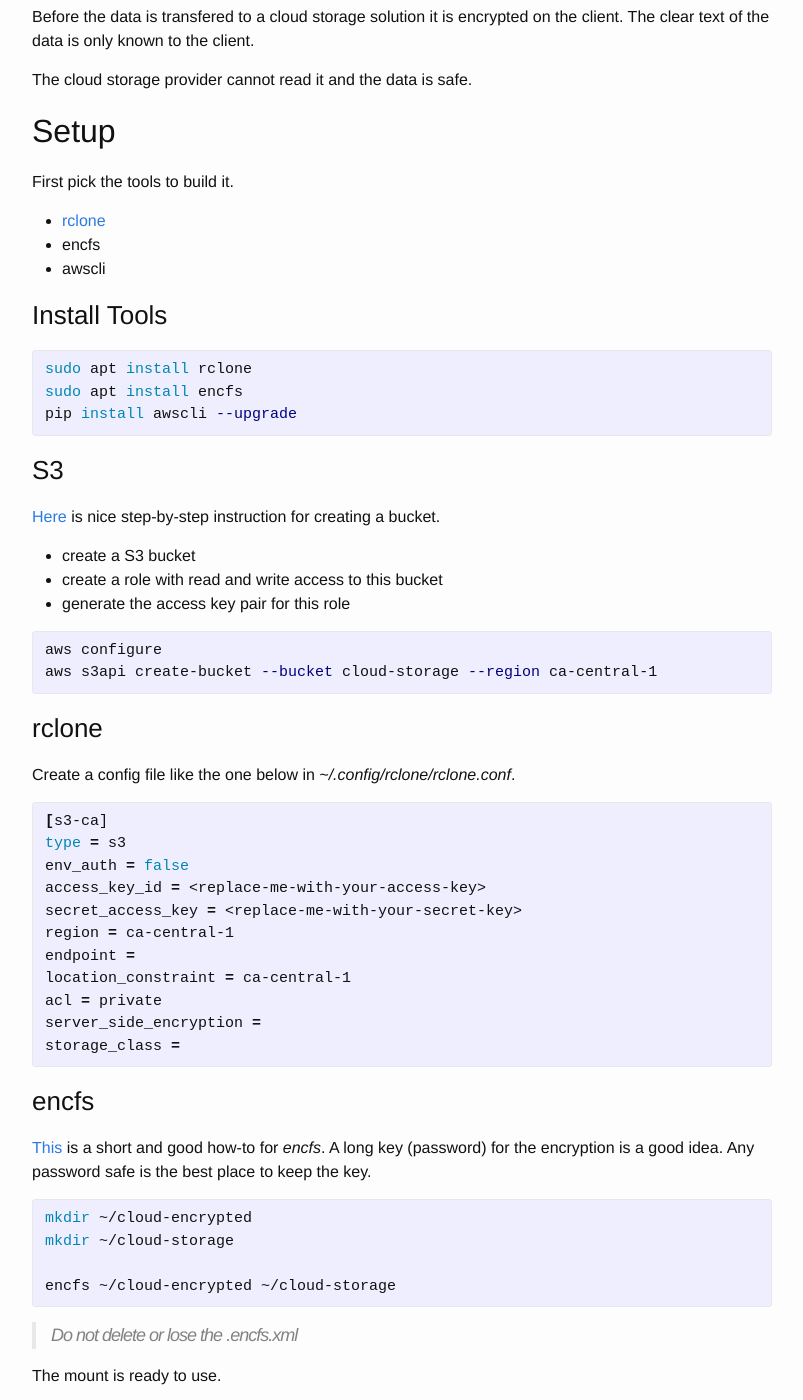
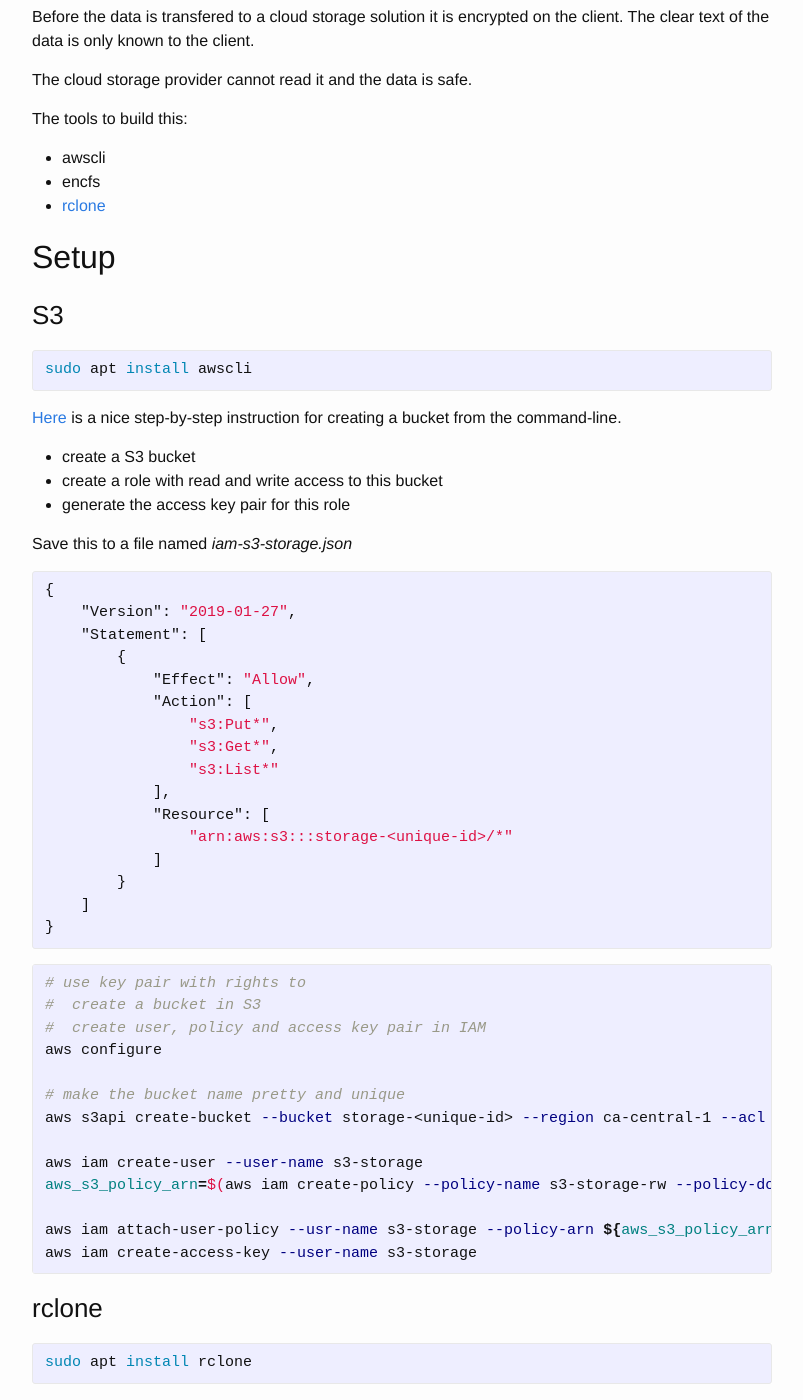
Before and after one commit to RawIron/jekyll-rawiron.github.io, a Jekyll site: the page built from _posts/2019-01-21-s3-encrypted.markdown, in a window 1280 px wide and 1400 px high, scrolled down 276 px. Shown: the whole window, without its empty margins (238-1041 px from the left). Built offline with Jekyll 4.4.1, drawn with Linux system fonts in a browser that asks for light colours; some of the changed text lies outside the part shown.

Commit message:
Update aws setup for S3

```diff
--- a/_posts/2019-01-21-s3-encrypted.markdown
+++ b/_posts/2019-01-21-s3-encrypted.markdown
@@ -1,6 +1,6 @@
 ---
 layout: post
-title:  "Store client-side encrypted data in the cloud"
+title:  "Store client-side encrypted data in the cloud using rclone and encfs"
 date:   2019-01-21 14:39:12 +0200
 categories: devops s3
 ---
@@ -13,37 +13,68 @@ The clear text of the data is only known to the client.
 
 The cloud storage provider cannot read it and the data is safe.
 
+The tools to build this:
+
+* awscli
+* encfs
+* [rclone][rclone-home]
+
+
 ## Setup
-
-First pick the tools to build it.
-
-* [rclone][rclone-home]
-* encfs
-* awscli
-
-### Install Tools
-
-{% highlight bash %}
-sudo apt install rclone
-sudo apt install encfs
-pip install awscli --upgrade
-{% endhighlight %}
-
 
 ### S3
 
-[Here][s3-create-bucket] is nice step-by-step instruction for creating a bucket.
+{% highlight bash %}
+sudo apt install awscli
+{% endhighlight %}
+
+[Here][s3-create-bucket] is a nice step-by-step instruction for creating a bucket from the command-line.
 
 * create a S3 bucket
 * create a role with read and write access to this bucket
 * generate the access key pair for this role
 
+Save this to a file named _iam-s3-storage.json_
+{% highlight json %}
+{
+    "Version": "2019-01-27",
+    "Statement": [
+        {
+            "Effect": "Allow",
+            "Action": [
+                "s3:Put*",
+                "s3:Get*",
+                "s3:List*"
+            ],
+            "Resource": [
+                "arn:aws:s3:::storage-<unique-id>/*"
+            ]
+        }
+    ]
+}
+{% endhighlight %}
+
 {% highlight bash %}
+# use key pair with rights to
+#  create a bucket in S3
+#  create user, policy and access key pair in IAM
 aws configure
-aws s3api create-bucket --bucket cloud-storage --region ca-central-1
+
+# make the bucket name pretty and unique
+aws s3api create-bucket --bucket storage-<unique-id> --region ca-central-1 --acl private
+
+aws iam create-user --user-name s3-storage
+aws_s3_policy_arn=$(aws iam create-policy --policy-name s3-storage-rw --policy-document file://iam-s3-storage.json)
+
+aws iam attach-user-policy --usr-name s3-storage --policy-arn ${aws_s3_policy_arn}
+aws iam create-access-key --user-name s3-storage
 {% endhighlight %}
 
 ### rclone
+
+{% highlight bash %}
+sudo apt install rclone
+{% endhighlight %}
 
 Create a config file like the one below in _~/.config/rclone/rclone.conf_.
 
@@ -62,6 +93,10 @@ storage_class =
 {% endhighlight %}
 
 ### encfs
+
+{% highlight bash %}
+sudo apt install encfs
+{% endhighlight %}
 
 [This][encfs-step-by-step] is a short and good how-to for _encfs_.
 A long key (password) for the encryption is a good idea.
```
